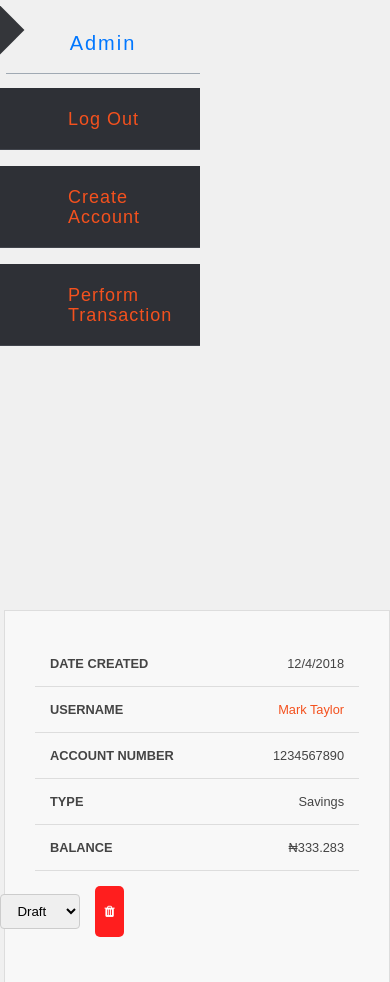
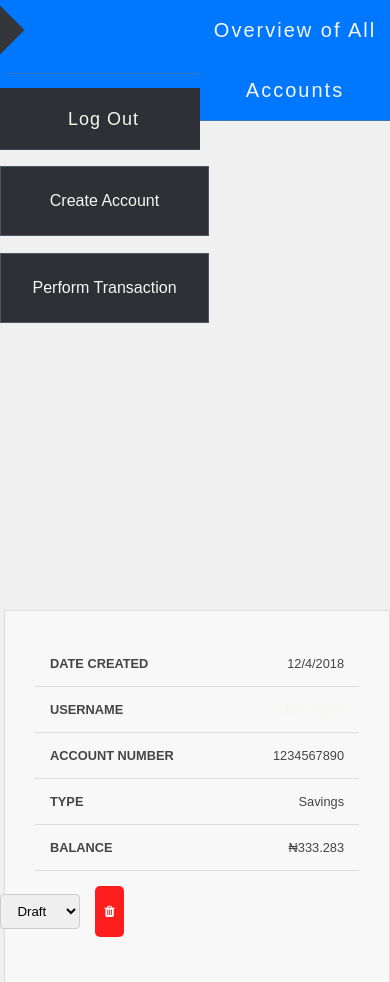
Before and after one commit to MajemiteJames/banka_application, a website: page UI/adminDashBoard.html in a window 390 px wide. Shown: the top 982 px of the page. Drawn offline with Linux system fonts and the light colour scheme; a web font is replaced by a local one.

```diff
--- a/UI/adminDashBoard.html
+++ b/UI/adminDashBoard.html
@@ -18,16 +18,21 @@
                     <a href="landingPage.html" data-title="Log Out">Log Out</a>
                   </li>
             </ul>
-            <ul>
-                <li>
-                  <a href="landingPage.html" data-title="Log Out">Create Account</a>
-                </li>
-          </ul>
-          <ul>
-              <li>
-                <a href="landingPage.html" data-title="Log Out">Perform Transaction</a>
-              </li>
-        </ul>
+
+      <div class="left-content">
+        <div>
+            <div>
+                <button type="button" class="nav"><a href="#content1">Create Account</a></button>
+            </div>
+        </div>
+    </div>
+    <div class="left-content">
+      <div>
+          <div>
+              <button type="button" class="nav"><a href="#content2">Perform Transaction</a></button>
+          </div>
+      </div>
+  </div>
           </nav>
             <div>
         </div>
@@ -94,6 +99,9 @@
       <a class="close" href="#">&times;</a>
       </div>
       </div>
+      <div class="heading">
+        <h4>Overview of All Accounts</h4>
+    </div>
         <table>
                 <thead>
                   <tr>
--- a/UI/style/adminDashBoard.css
+++ b/UI/style/adminDashBoard.css
@@ -111,13 +111,13 @@
 a {
   cursor:pointer;
   display:block;
-  color:#f4511e;
+  color:#F6F6EF;
   text-decoration:none;
 }
 .bckg {
   background-color:#0077ff;
   box-shadow:-4px 0px 10px rgba(14, 14, 14, 0.48) inset;
-  width:200px;
+  width:210px;
   height:100vh;
   position:fixed;
   left:0;
@@ -158,6 +158,7 @@
     letter-spacing:2px;
     background-color:#0077ff;
     border-bottom:1px solid rgba(101, 116, 134, 0.57);
+    margin-top: 0;
 }
 
 h1:before {
@@ -181,7 +182,17 @@
   cursor:pointer;
   position:relative;
 }
-
+.nav {
+  width: 113%;
+  padding: 25px;
+  font-size: 16px;
+  position: relative;
+  background-color: #2E3036;
+  border-bottom: 1px solid rgba(101, 116, 134, 0.57);
+  border-top:  1px solid rgba(101, 116, 134, 0.57);
+  border-left:  1px solid rgba(101, 116, 134, 0.57);
+  border-right:  1px solid rgba(101, 116, 134, 0.57);
+}
 .account-info{
   float: right;
   margin-right: 780px;
@@ -484,6 +495,11 @@
 button[type=submit]:hover {
 	opacity: 0.8;
 }
+.left-content {
+  margin-bottom: 17px;
+  padding-right: 15px;
+  text-align: center;
+}
 
 
 /* //popup */
--- a/UI/style/landingPage.css
+++ b/UI/style/landingPage.css
@@ -33,14 +33,7 @@
 	margin-top: 24%;
 	background: rgba(152, 152, 152, 0.7);
 }
-.login {
-	text-align: center;
-}
-.login-box{
-	transition: all 200ms;
-	opacity: 0.5;
-	background-color: #fff;
-}
+
 .login input {
     padding: 15px;
 }
@@ -49,11 +42,11 @@
 }
 .left-box
 {
-    position: absolute;
+    position: relative;
     box-sizing: border-box;
     padding: 50px;
 	width: 550px;
-	height: 350px;
+	height: 390px;
 	margin-top: 30px;
 	background: rgba(152, 152, 152, 0.7);
 }
@@ -261,13 +254,14 @@
 	font-size: 10px;
 	color: #fff;
 	font-weight: 500;
-	margin-top: -35px;
-	margin-left: 5%;
+	margin-top: -25px;
+	margin-left: 14%;
 }
 h4 {
 	font-size: 30px;
 	margin-top: -13px;font-family: 'Source Sans Pro', sans-serif;
 	color: #fff;
+	margin-left: 45%;
 }
 .btnn-login {
 	float: left;
@@ -289,7 +283,7 @@
 	display: inline-block;
 	letter-spacing: 2px;
 	outline: none;
-	padding-left: 8px;
+	padding-left: 9px;
 }
 
 /*--//background --*/
```
